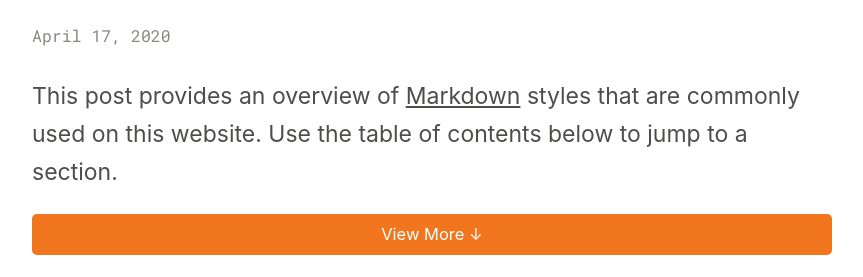
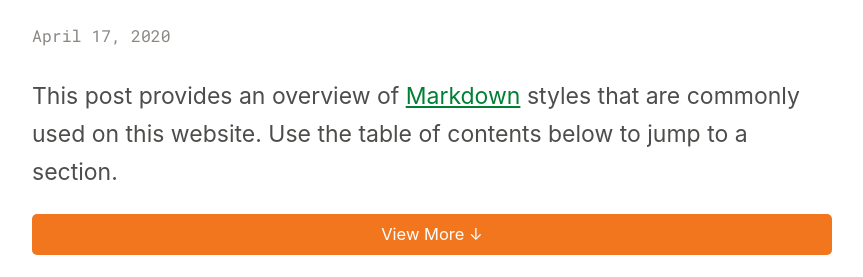
Before and after one commit to ajpwalser/ajpwalser.github.io, a Jekyll site: the page built from index.html, in a window 1280 px wide. Shown: the part 264-541 px from the top of the page, without its empty margins (208-1071 px from the left). Built offline with Jekyll 4.4.1, drawn with Linux system fonts in a browser that asks for light colours; some web fonts are replaced; the list of posts is cut into pages by our own code.

Commit message:
Update style.css

```diff
--- a/css/style.css
+++ b/css/style.css
@@ -59,7 +59,7 @@ footer li {
 /* Links */
 
 a:link {
-	color: rgb(78, 77, 75);
+	color: rgb(0, 128, 53);
 	text-decoration: underline;
 }
 
```
